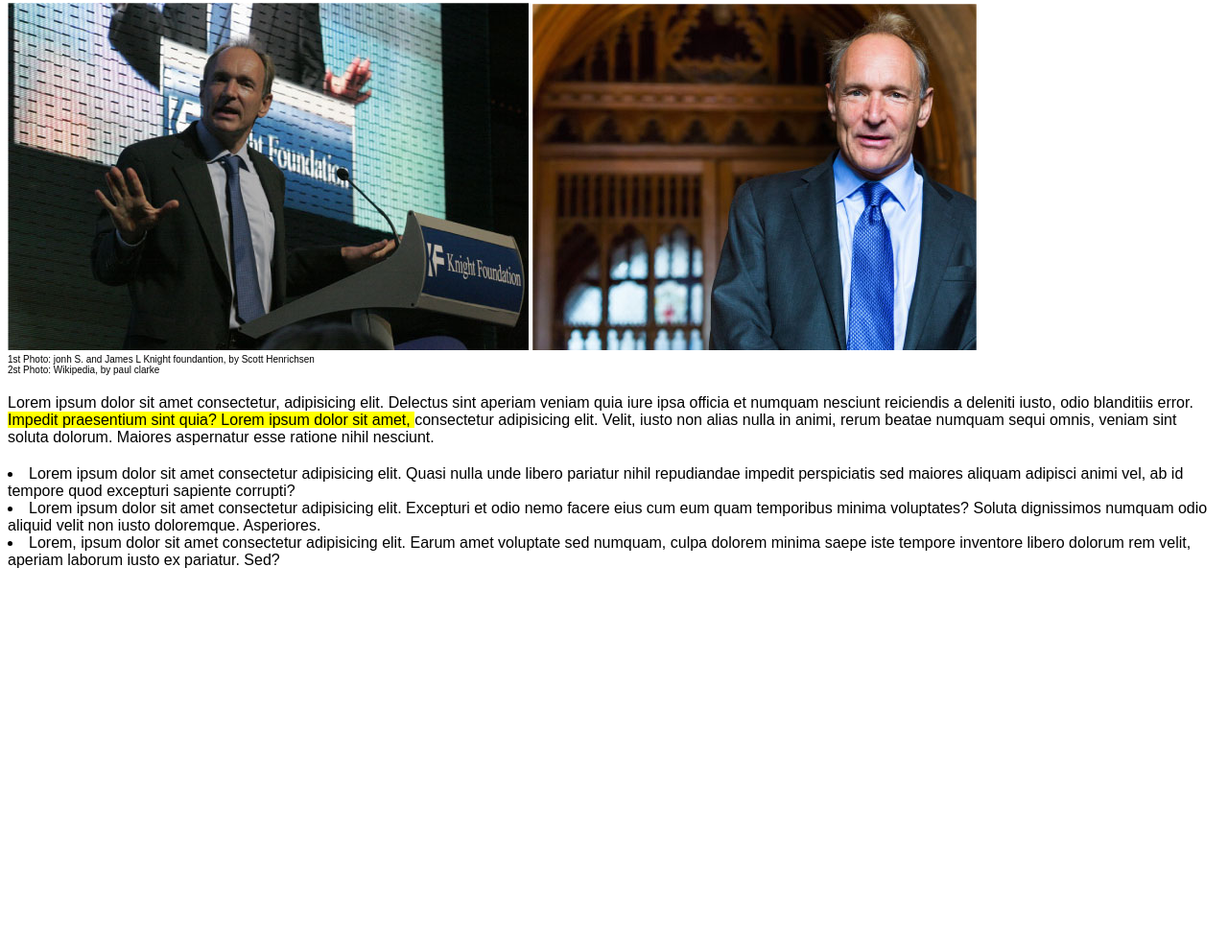
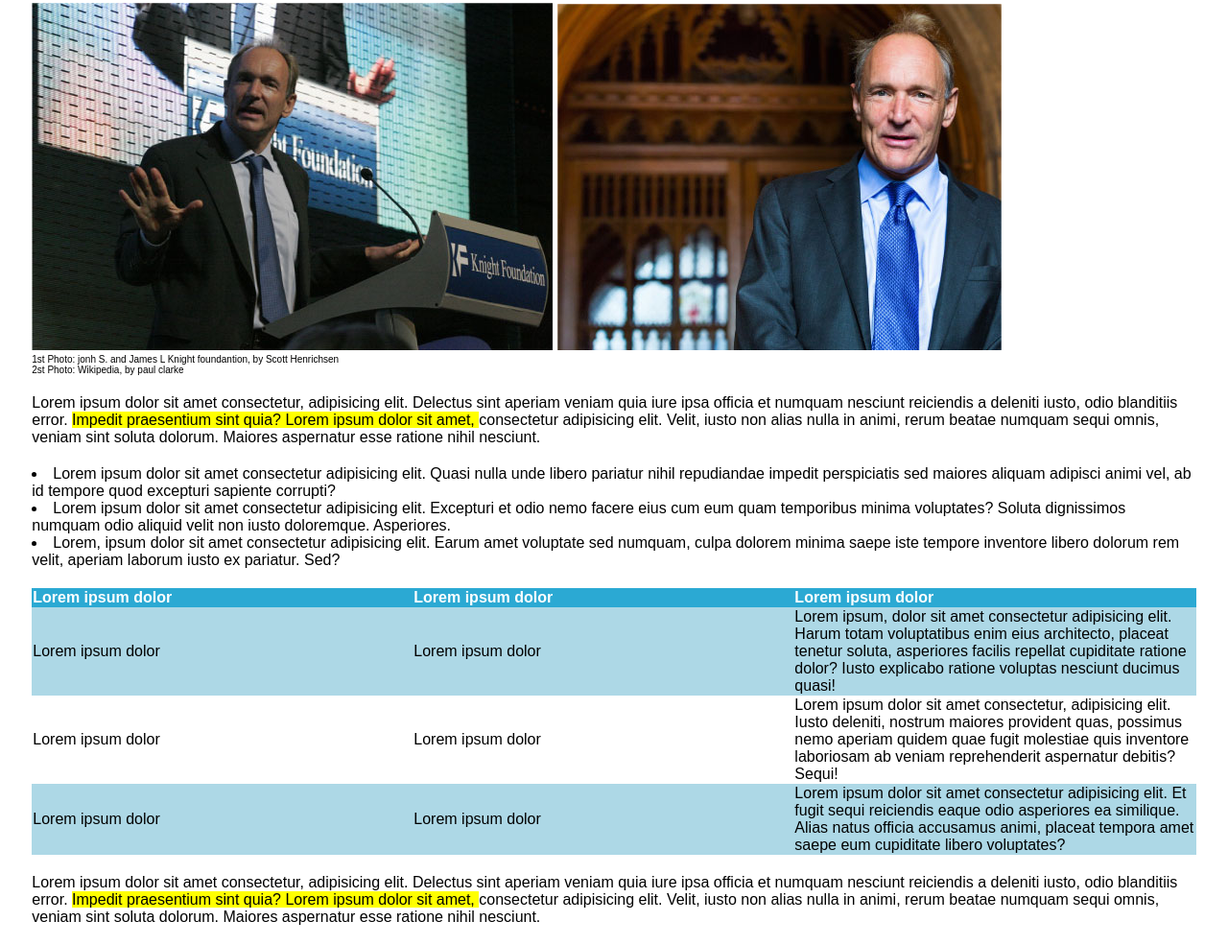
Before and after one commit to tsukigahara/html-css-booleaner, a plain HTML site: page index.html in a window 1280 px wide. Shown: the part 257-1242 px from the top of the page at 96% size. Before the commit the page ends 870 px from the top, so only its background shows below. Drawn offline with Linux system fonts and the light colour scheme.

Commit message:
add paragraph list table

```diff
--- a/css/style.css
+++ b/css/style.css
@@ -4,9 +4,11 @@
 
 }
 
-body {
+main {
     background-color: white;
-    width: auto;
+    margin-left: 2%;
+    margin-right: 2%;
+
 }
 
 header {
@@ -36,6 +38,11 @@ header {
     color: gray;
 }
 
+.image {
+    max-width: 100%;
+    height: auto;
+}
+
 h1 {
     margin: 0;
 }
@@ -57,3 +64,22 @@ ul {
     padding-left: 0;
     list-style-position: inside;
 }
+
+table {
+    border-collapse: collapse;
+    width: 100%;
+}
+
+th {
+    background-color: #2ba9d3;
+    text-align: left;
+    color: white;
+}
+
+tr:nth-child(even) {
+    background-color: lightblue;
+}
+
+td {
+    width: 90px;
+}
--- a/index.html
+++ b/index.html
@@ -24,14 +24,14 @@
         </div>
         <!-- Images -->
         <div>
-            <img src="img/tim-1.jpg" alt="image1">
-            <img src="img/tim-2.jpg" alt="image2">
+            <img src="img/tim-1.jpg" alt="image1" class="image" >
+            <img src="img/tim-2.jpg" alt="image2" class="image" >
             <div class="credits">
                 1st Photo: jonh S. and James L Knight foundantion, by Scott Henrichsen <br>
                 2st Photo: Wikipedia, by paul clarke
             </div>
         </div>
-        <!--  -->
+        <!-- paragraph -->
         <section>
             <p> Lorem ipsum dolor sit amet consectetur, adipisicing elit.
             Delectus sint aperiam veniam quia iure ipsa officia et numquam
@@ -44,6 +44,7 @@
             dolorum. Maiores aspernatur esse ratione nihil nesciunt.
             </p>
         </section>
+        <!-- list -->
         <section>
             <ul>
                 <li>
@@ -57,6 +58,44 @@
                 </li>
             </ul>
         </section>
+        <!-- table -->
+        <section>
+            <table>
+                <tr>
+                    <th>Lorem ipsum dolor</th>
+                    <th>Lorem ipsum dolor</th>
+                    <th>Lorem ipsum dolor</th>
+                </tr>
+                <tr>
+                    <td>Lorem ipsum dolor</td>
+                    <td>Lorem ipsum dolor</td>
+                    <td>Lorem ipsum, dolor sit amet consectetur adipisicing elit. Harum totam voluptatibus enim eius architecto, placeat tenetur soluta, asperiores facilis repellat cupiditate ratione dolor? Iusto explicabo ratione voluptas nesciunt ducimus quasi!</td>
+                </tr>
+                <tr>
+                    <td>Lorem ipsum dolor</td>
+                    <td>Lorem ipsum dolor</td>
+                    <td>Lorem ipsum dolor sit amet consectetur, adipisicing elit. Iusto deleniti, nostrum maiores provident quas, possimus nemo aperiam quidem quae fugit molestiae quis inventore laboriosam ab veniam reprehenderit aspernatur debitis? Sequi!</td>
+                </tr>
+                <tr>
+                    <td>Lorem ipsum dolor</td>
+                    <td>Lorem ipsum dolor</td>
+                    <td>Lorem ipsum dolor sit amet consectetur adipisicing elit. Et fugit sequi reiciendis eaque odio asperiores ea similique. Alias natus officia accusamus animi, placeat tempora amet saepe eum cupiditate libero voluptates?</td>
+                </tr>
+            </table>
+        </section>
+        <!-- paragraph -->
+        <section>
+            <p> Lorem ipsum dolor sit amet consectetur, adipisicing elit.
+            Delectus sint aperiam veniam quia iure ipsa officia et numquam
+            nesciunt reiciendis a deleniti iusto, odio blanditiis error.
+            <mark>
+                Impedit praesentium sint quia? Lorem ipsum dolor sit amet,
+            </mark>
+            consectetur adipisicing elit. Velit, iusto non alias nulla in
+            animi, rerum beatae numquam sequi omnis, veniam sint soluta
+            dolorum. Maiores aspernatur esse ratione nihil nesciunt.
+            </p>
+        </section>
 
 
     </main>
```
Also changed, not shown: img/screen-bonus (1).png (added).
